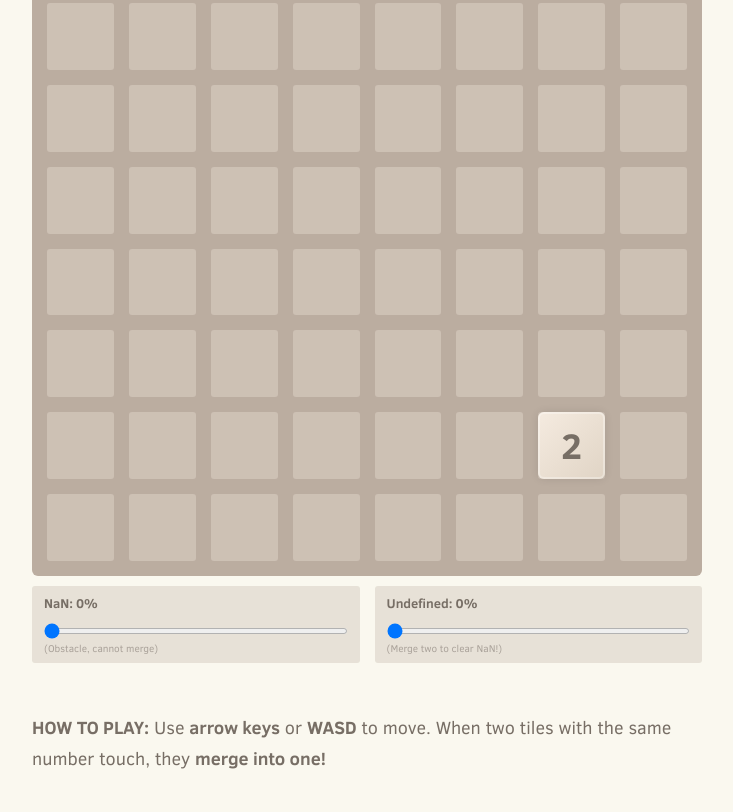
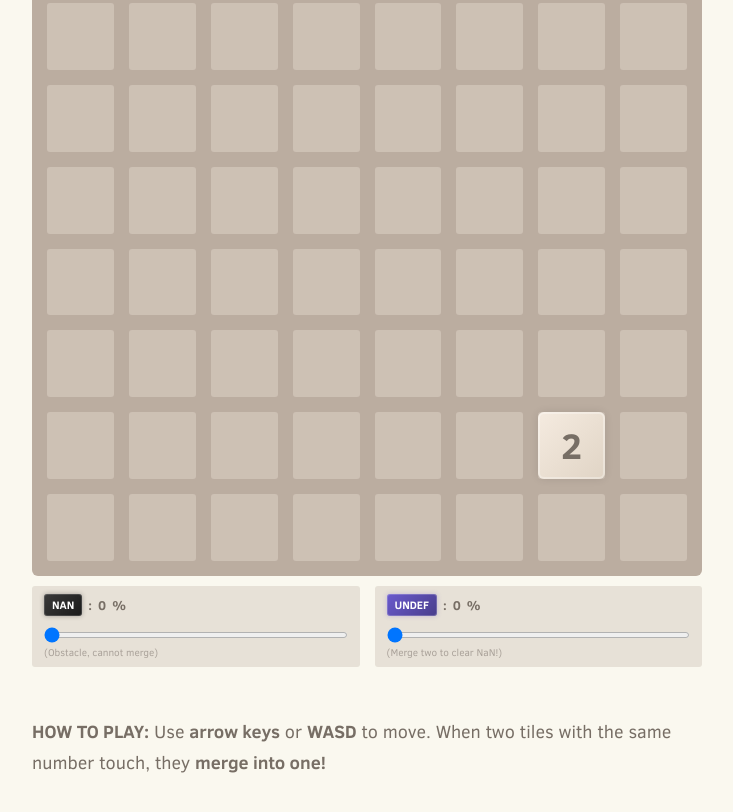
Before and after one commit to VinciCantCode/crazy-2048, a website: page index.html in a window 1280 px wide. Shown: the part 368-1180 px from the top of the page, without its empty margins (273-1006 px from the left). Drawn offline with Linux system fonts and the light colour scheme.

Commit message:
Enhance probability control labels with tile styling

```diff
--- a/index.html
+++ b/index.html
@@ -130,12 +130,12 @@
 
     <div class="probability-controls">
       <div class="nan-probability-control">
-        <label>NaN: <span id="nan-probability-value">0</span>%</label>
+        <label><span class="tile-label tile-label-nan">NaN</span>: <span id="nan-probability-value">0</span>%</label>
         <input type="range" id="nan-probability-slider" min="0" max="50" value="0" step="5" tabindex="-1">
         <span class="nan-hint">(Obstacle, cannot merge)</span>
       </div>
       <div class="undefined-probability-control">
-        <label>Undefined: <span id="undefined-probability-value">0</span>%</label>
+        <label><span class="tile-label tile-label-undefined">undef</span>: <span id="undefined-probability-value">0</span>%</label>
         <input type="range" id="undefined-probability-slider" min="0" max="50" value="0" step="5" tabindex="-1">
         <span class="undefined-hint">(Merge two to clear NaN!)</span>
       </div>
--- a/style/main.css
+++ b/style/main.css
@@ -934,10 +934,35 @@ hr {
 }
 .nan-probability-control label,
 .undefined-probability-control label {
-  display: block;
+  display: flex;
+  align-items: center;
+  gap: 6px;
   margin-bottom: 4px;
   font-weight: bold;
   font-size: 13px;
+}
+
+/* Tile-styled labels for probability controls */
+.tile-label {
+  display: inline-flex;
+  align-items: center;
+  justify-content: center;
+  padding: 3px 8px;
+  border-radius: 3px;
+  font-weight: bold;
+  font-size: 11px;
+  font-family: "Clear Sans", "Helvetica Neue", Arial, sans-serif;
+  text-transform: uppercase;
+}
+.tile-label-nan {
+  color: #ffffff;
+  background: linear-gradient(135deg, #3a3a3a 0%, #1a1a1a 100%);
+  box-shadow: inset 0 0 0 1px rgba(255, 255, 255, 0.15), 0 0 5px rgba(0, 0, 0, 0.3);
+}
+.tile-label-undefined {
+  color: #ffffff;
+  background: linear-gradient(135deg, #6a5acd 0%, #483d8b 100%);
+  box-shadow: inset 0 0 0 1px rgba(255, 255, 255, 0.2), 0 0 5px rgba(106, 90, 205, 0.3);
 }
 .nan-probability-control input[type=range],
 .undefined-probability-control input[type=range] {
```
